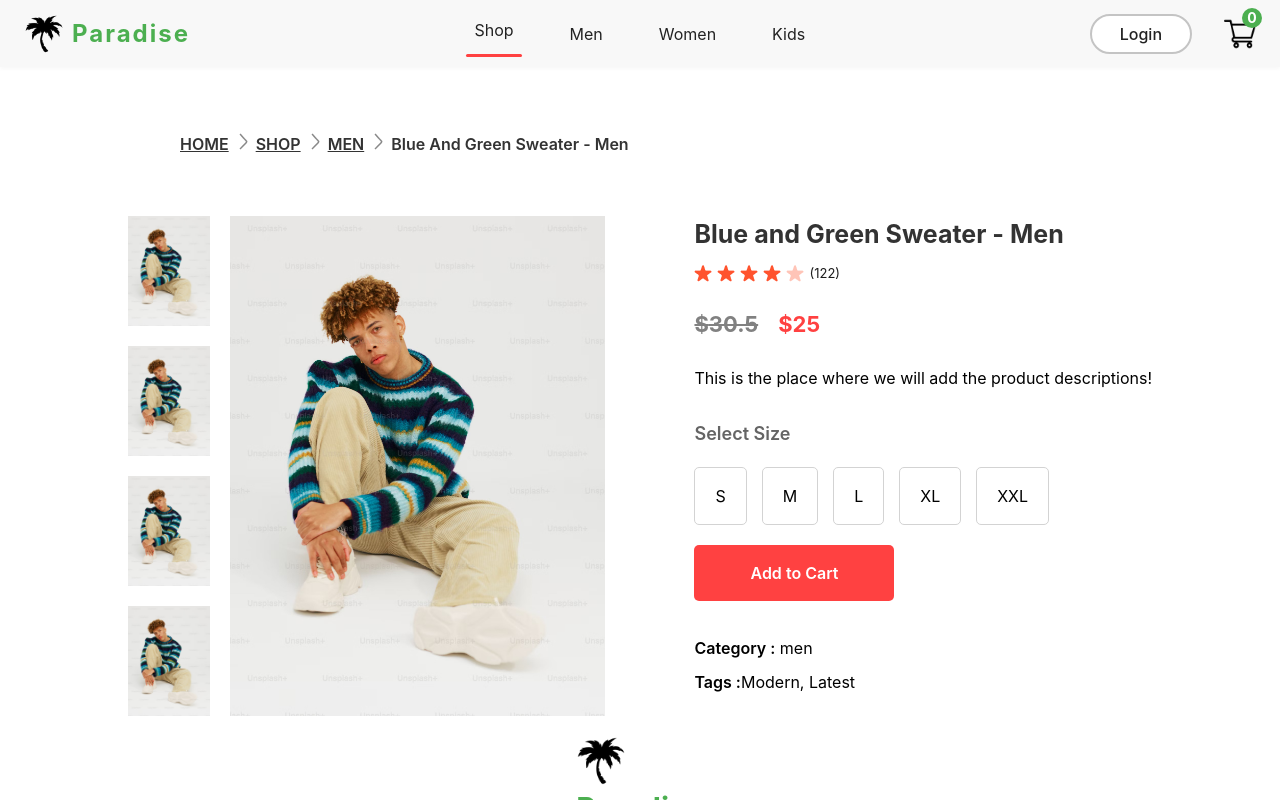
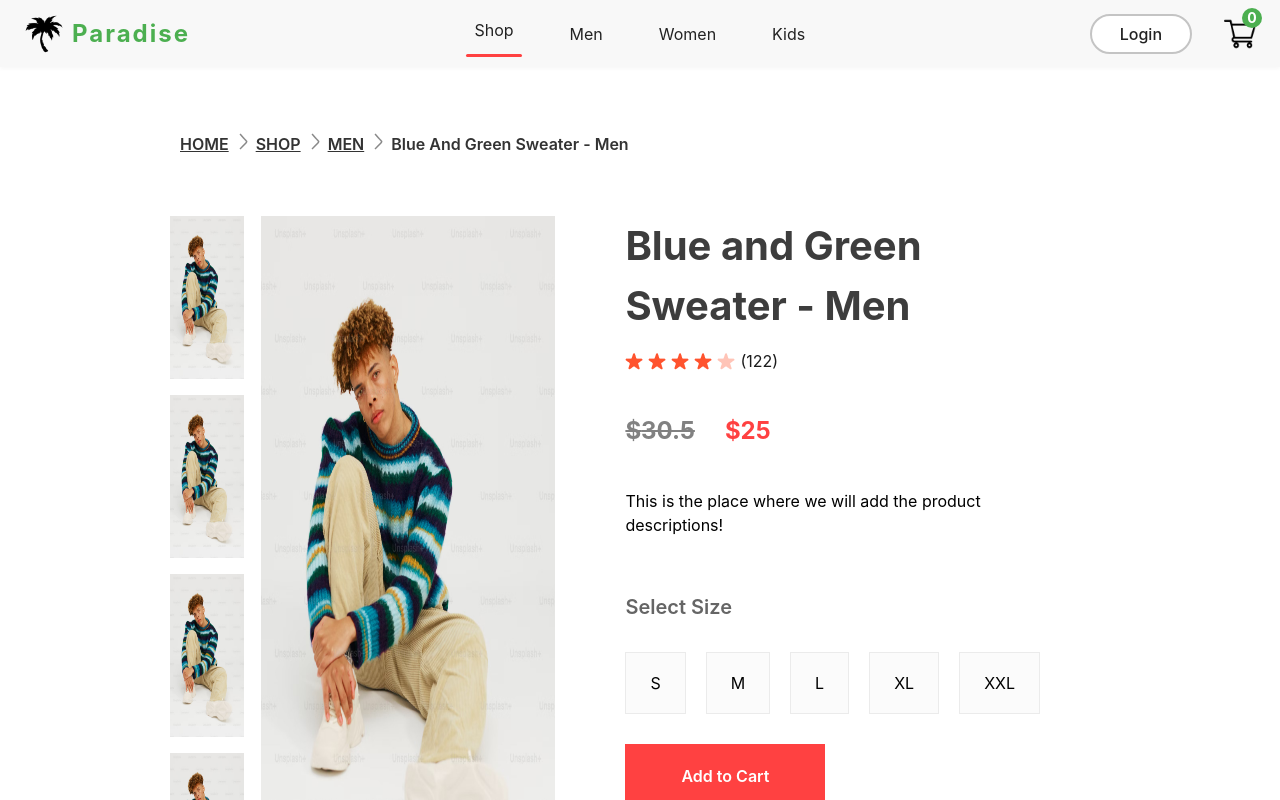
Before and after one commit to FranklinUniversityCompSciPracticum/SU25_Team2, a React (Create React App) app in the folder frontend/: page /product/10 in a window 1280 px wide. Shown: the top 800 px of the page. Built offline with nearby package versions, Linux system fonts and the light colour scheme.

Commit message:
updated css styles for product display page

```diff
--- a/frontend/src/Components/ProductDisplay/ProductDisplay.css
+++ b/frontend/src/Components/ProductDisplay/ProductDisplay.css
@@ -1,107 +1,113 @@
-.productdisplay{
+.productdisplay {
     display: flex;
-    justify-content: space-between;
-    padding: 0px 10%;
-    gap: 30px;
-    margin-top: 50px;
+    margin: 0px 170px;
 }
 
-.productdisplay-left{
+.productdisplay-left {
     display: flex;
-    gap: 20px;
+    gap: 17px;
 }
 
-.productdisplay-img-list{
+.productdisplay-img-list {
     display: flex;
     flex-direction: column;
-    gap: 20px;
+    gap: 16px;
 }
 
-.productdisplay-img-list img{
-    height: 110px;
+.productdisplay-img-list img {
+    height: 163px;
 }
 
-.productdisplay-main-img{
-    height: 500px;
+.productdisplay-main-img {
+    width: 490px;
+    height: 700px;
 }
 
-.productdisplay-right{
+.productdisplay-right {
+    margin: 0px 70px;
     display: flex;
     flex-direction: column;
 }
 
-.productdisplay-right h1{
-    color: #333333;
-    font-size: 25px;
+.productdisplay-right h1 {
+    color: #3d3d3d;
+    font-size: 40px;
     font-weight: 700;
 }
 
-.productdisplay-right-stars{
+.productdisplay-right-stars {
     display: flex;
     align-items: center;
-    margin-top: 10px;
+    margin-top: 13px;
     gap: 5px;
     color: #1c1c1c;
-    font-size: 13px;
+    font-size: 16px;
 }
 
-.productdisplay-right-prices{
+.productdisplay-right-prices {
     display: flex;
-    margin: 25px 0px;
-    gap: 20px;
-    font-size: 22px;
+    margin: 40px 0px;
+    gap: 30px;
+    font-size: 24px;
     font-weight: 700;
 }
 
-.productdisplay-right-price-old{
+.productdisplay-right-price-old {
     color: #818181;
     text-decoration: line-through;
 }
 
-.productdisplay-right-price-new{
+.productdisplay-right-price-new {
     color: #ff4141;
 }
-.productdisplay-right-size h1{
-    margin-top: 30px;
+
+.productdisplay-right-size h1 {
+    margin-top: 55px;
     color: #656565;
-    font-size: 18px;
+    font-size: 20px;
     font-weight: 600;
 }
 
-.productdisplay-right-sizes{
+.productdisplay-right-sizes {
     display: flex;
-    margin: 20px 0px;
-    gap: 15px;
+    margin: 30px 0px;
+    gap: 20px;
 }
 
-.productdisplay-right-sizes div{
-    padding: 16px 20px;
-    border: 1px solid #d3d3d3;
-    border-radius: 5px;
+.productdisplay-right-sizes div {
+    padding: 18px 24px;
+    background: #fbfbfb;
+    border: 1px solid #ebebeb;
     cursor: pointer;
 }
 
-.productdisplay-right-sizes div:hover{
+.productdisplay-right-sizes div:hover {
     background: #FFD54F;
 }
 
-.productdisplay-right button{
-    padding: 16px 20px;
+.productdisplay-right button:hover {
+  background: #FFD54F;
+  color: black;
+}
+
+
+.productdisplay-right button {
+    padding: 20px 40px;
     width: 200px;
     font-size: 16px;
     font-weight: 600;
-    background: #ff4141;
-    margin-bottom: 25px;
     color: white;
+    background: #FF4141;
+    margin-bottom: 40px;
     border: none;
-    border-radius: 5px;
+    outline: none;
     cursor: pointer;
 }
 
-.productdisplay-right-category{
+.productdisplay-right-category {
     margin-top: 10px;
 }
 
-.productdisplay-right-category span{
+.productdisplay-right-category span {
     font-weight: 600;
 }
```
